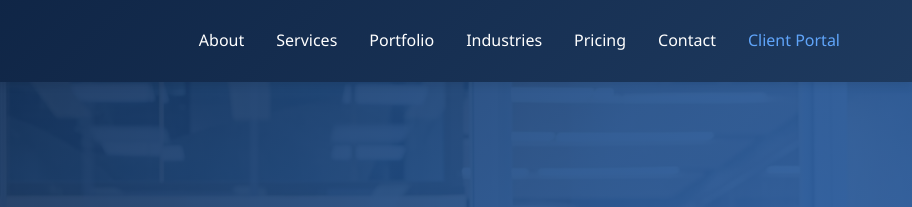
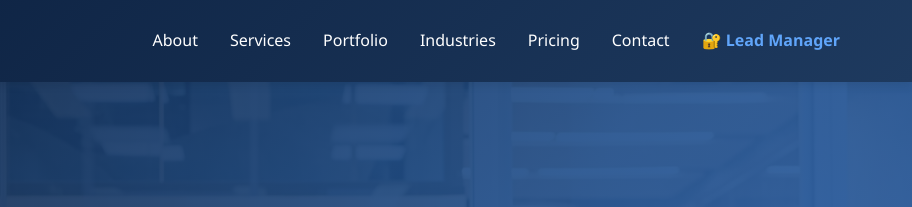
Before and after one commit to ayendeconsulting-debug/ayende_consulting_inc, a plain HTML site: page index.html in a window 1280 px wide. Shown: the top 207 px of the page, 368-1280 px from the left. Drawn offline with Linux system fonts and the light colour scheme.

Commit message:
pdate with Lead-Manager Link

```diff
--- a/index.html
+++ b/index.html
@@ -763,7 +763,7 @@
                 <li><a href="#industries">Industries</a></li>
                 <li><a href="#pricing">Pricing</a></li>
                 <li><a href="#contact">Contact</a></li>
-                <li><a href="coming-soon.html" style="color: var(--bright-blue);">Client Portal</a></li>
+               <li><a href="lead-manager.html" style="color: var(--bright-blue); font-weight: 600;">🔐 Lead Manager</a></li>
             </ul>
         </div>
     </nav>
```
